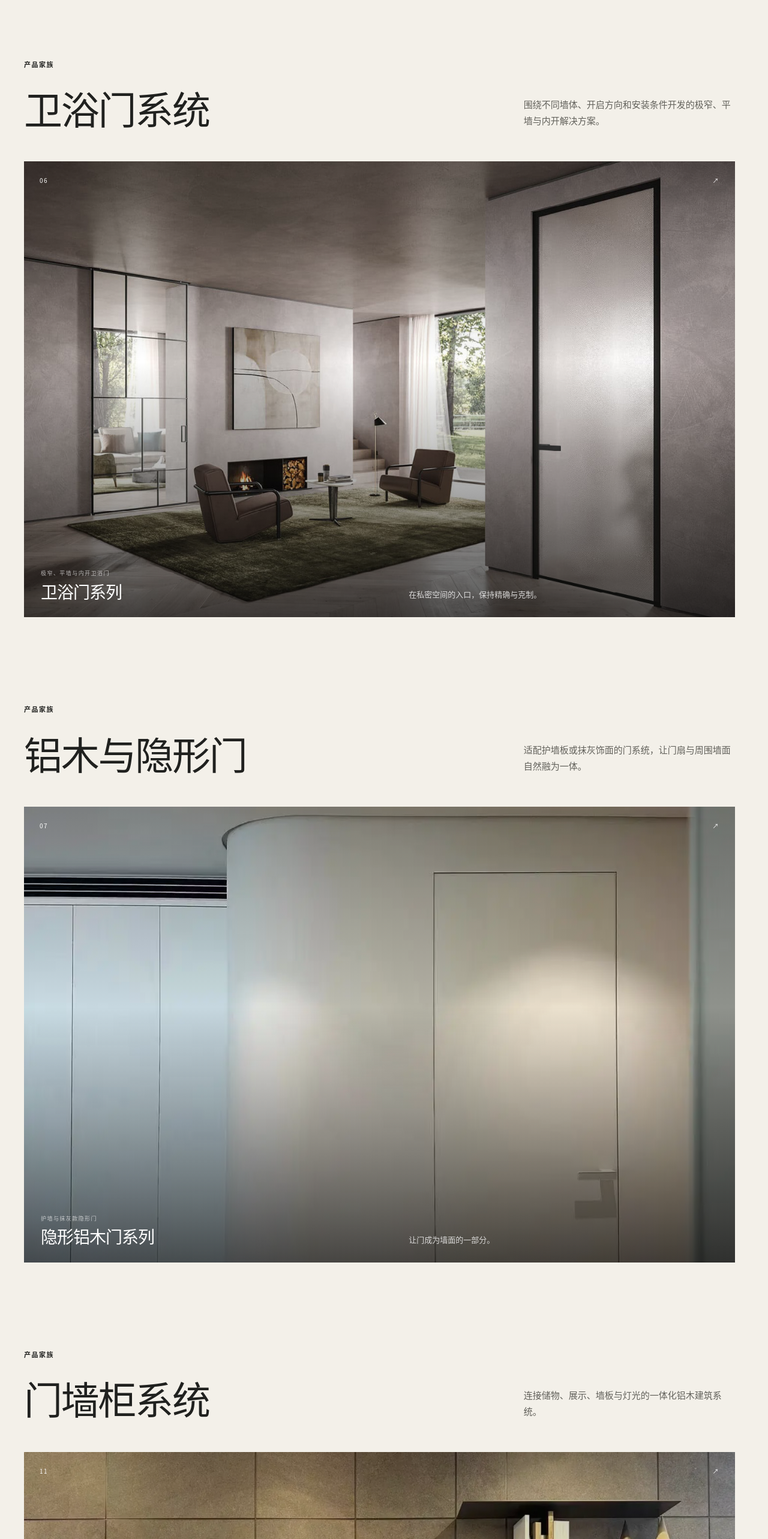
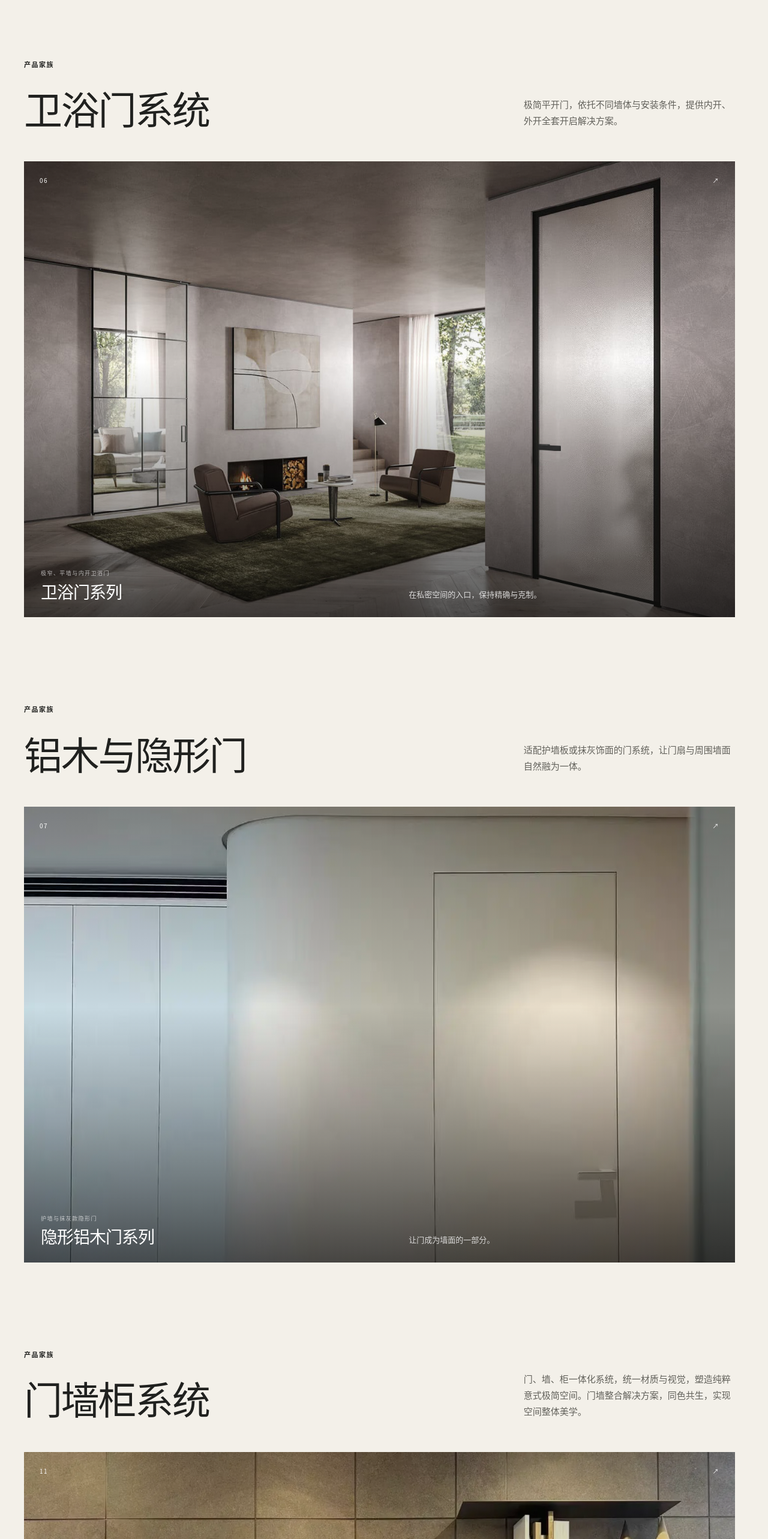
Before and after one commit to tian5085/arkline-website, a Next.js app: page /zh/products in a window 1280 px wide. Shown: the part 3692-6258 px from the top of the page at 60% size. Built offline with nearby package versions, Linux system fonts and the light colour scheme.

Commit message:
Update three product descriptions in Chinese and English

```diff
--- a/app/product-data-zh.ts
+++ b/app/product-data-zh.ts
@@ -3,9 +3,9 @@ import { products } from "./product-data";
 
 export const familiesZh = [
   { id: "doors", title: "门与隔断系统", text: "以吊趟、折叠、中轴和屏风系统，为建筑空间创造灵活而轻盈的边界。" },
-  { id: "bathroom", title: "卫浴门系统", text: "围绕不同墙体、开启方向和安装条件开发的极窄、平墙与内开解决方案。" },
+  { id: "bathroom", title: "卫浴门系统", text: "极简平开门，依托不同墙体与安装条件，提供内开、外开全套开启解决方案。" },
   { id: "invisible", title: "铝木与隐形门", text: "适配护墙板或抹灰饰面的门系统，让门扇与周围墙面自然融为一体。" },
-  { id: "wall", title: "门墙柜系统", text: "连接储物、展示、墙板与灯光的一体化铝木建筑系统。" },
+  { id: "wall", title: "门墙柜系统", text: "门、墙、柜一体化系统，统一材质与视觉，塑造纯粹意式极简空间。门墙整合解决方案，同色共生，实现空间整体美学。" },
   { id: "wardrobe", title: "衣帽间系统", text: "通过开放层架、玻璃柜门与协调灯光，构建可自由组合的衣帽间。" },
   { id: "display", title: "展示与装饰柜", text: "适用于住宅与商业空间的玻璃柜、酒架和发光展示系统。" },
 ];
@@ -193,7 +193,7 @@ const galleryCaptionsZh: Record<string, string> = {
   "/products/new-2026/1912.webp": "错落发光层板、玻璃展示塔与悬浮地柜围合电视区域。",
   "/products/new-2026/1914.webp": "纤薄折弯金属层板集成线性灯光，并弱化可见固定件。",
   "/products/new-2026/1915.webp": "侧面细节清楚呈现薄层板、挡边与隐藏灯带。",
-  "/products/new-2026/1920.webp": "封闭收纳围合连续玻璃展示格，兼顾酒具、餐具与操作台。",
+  "/products/new-2026/1920.webp": "极简厨柜｜一体化调味收纳系统。厨柜 + 隐形调味架，组合收纳解决方案。嵌入式调味架｜整洁厨房极简美学。",
   "/products/new-2026/1921.webp": "通高发光网格将酒瓶、杯具与陈列品组织为清晰立面。",
   "/products/new-2026/1922.webp": "发光开放格整合酒瓶、倒挂杯架与日常操作台。",
 };
--- a/app/product-data.ts
+++ b/app/product-data.ts
@@ -18,9 +18,9 @@ export type Product = {
 
 export const families = [
   { id: "doors", title: "Doors & Partitions", text: "Suspended sliding, folding, pivot and screen systems for flexible architectural openings." },
-  { id: "bathroom", title: "Bathroom Doors", text: "Slim framed, flush and inward-opening solutions developed around precise site conditions." },
+  { id: "bathroom", title: "Bathroom Doors", text: "Minimalist hinged doors adapted to different wall types and installation conditions, with a complete range of inward- and outward-opening solutions." },
   { id: "invisible", title: "Aluminium-Wood & Invisible Doors", text: "Panel-ready and plaster-ready doors that align the opening with the surrounding wall." },
-  { id: "wall", title: "Wall & Cabinet Systems", text: "Integrated aluminium structures that connect storage, display, wall panels and lighting." },
+  { id: "wall", title: "Wall & Cabinet Systems", text: "An integrated door, wall and cabinet system unifies materials and visual design to create a pure Italian minimalist interior. Coordinated doors and walls in matching colours bring a cohesive aesthetic to the whole space." },
   { id: "wardrobe", title: "Wardrobe Systems", text: "Open and glazed wardrobe architectures with modular shelving and coordinated illumination." },
   { id: "display", title: "Display & Cabinetry", text: "Glass cabinets, wine storage and illuminated display systems for residential and retail spaces." },
 ];
@@ -401,7 +401,7 @@ export const products: Product[] = [
       { src: "/products/new-2026/1912.webp", alt: "Media wall with staggered illuminated shelves and glass display towers", caption: "Staggered shelf lines, glass towers and a floating base cabinet frame the media zone." },
       { src: "/products/new-2026/1914.webp", alt: "Wall-mounted metal display shelves with integrated backlighting", caption: "Slim folded-metal shelves integrate linear light while keeping wall fixings visually minimal." },
       { src: "/products/new-2026/1915.webp", alt: "Side detail of wall-mounted shelves and concealed linear lighting", caption: "A side view shows the thin shelf profile, raised edge and concealed light line." },
-      { src: "/products/new-2026/1920.webp", alt: "Full-height cabinet wall with a continuous illuminated glass display bay", caption: "Closed storage surrounds a continuous glass display bay for barware and tableware." },
+      { src: "/products/new-2026/1920.webp", alt: "Full-height cabinet wall with a continuous illuminated glass display bay", caption: "Minimalist kitchen cabinetry | Integrated spice storage. Kitchen cabinets and concealed spice racks combine in one storage solution. Recessed spice racks | A clean, minimalist kitchen aesthetic." },
       { src: "/products/real/1854.JPG", alt: "Illuminated modular display wall for a residential collection", caption: "Slim posts and illuminated shelves create a tailored wall for art and collectibles." },
       { src: "/products/real/1816(1).JPG", alt: "Floating wall shelves and drawers with integrated lighting", caption: "Cantilevered shelves and suspended drawers keep the storage wall visually light." },
       { src: "/products/real/1817(1).JPG", alt: "Wall-integrated dressing system with shelves, rails and drawers", caption: "Hanging, display and drawer storage are coordinated within one wall elevation." },
```
